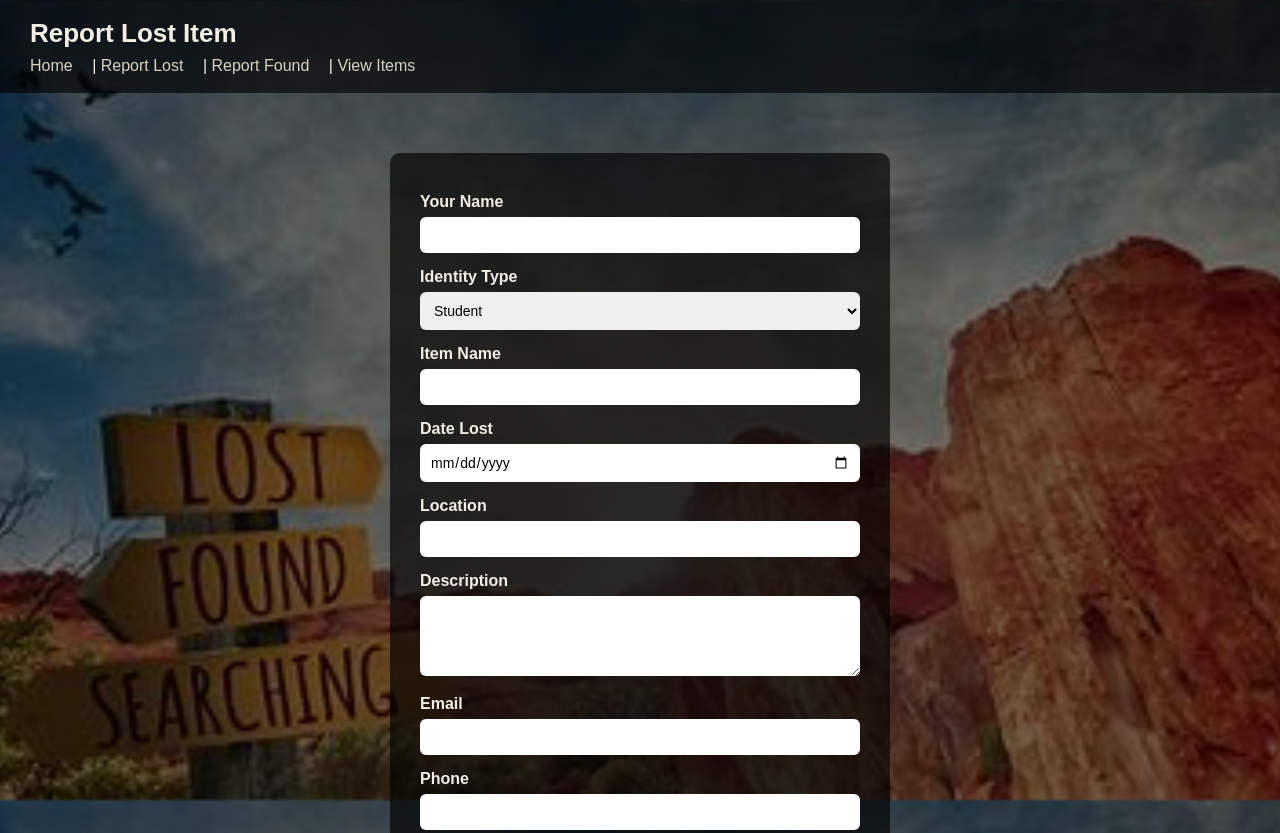
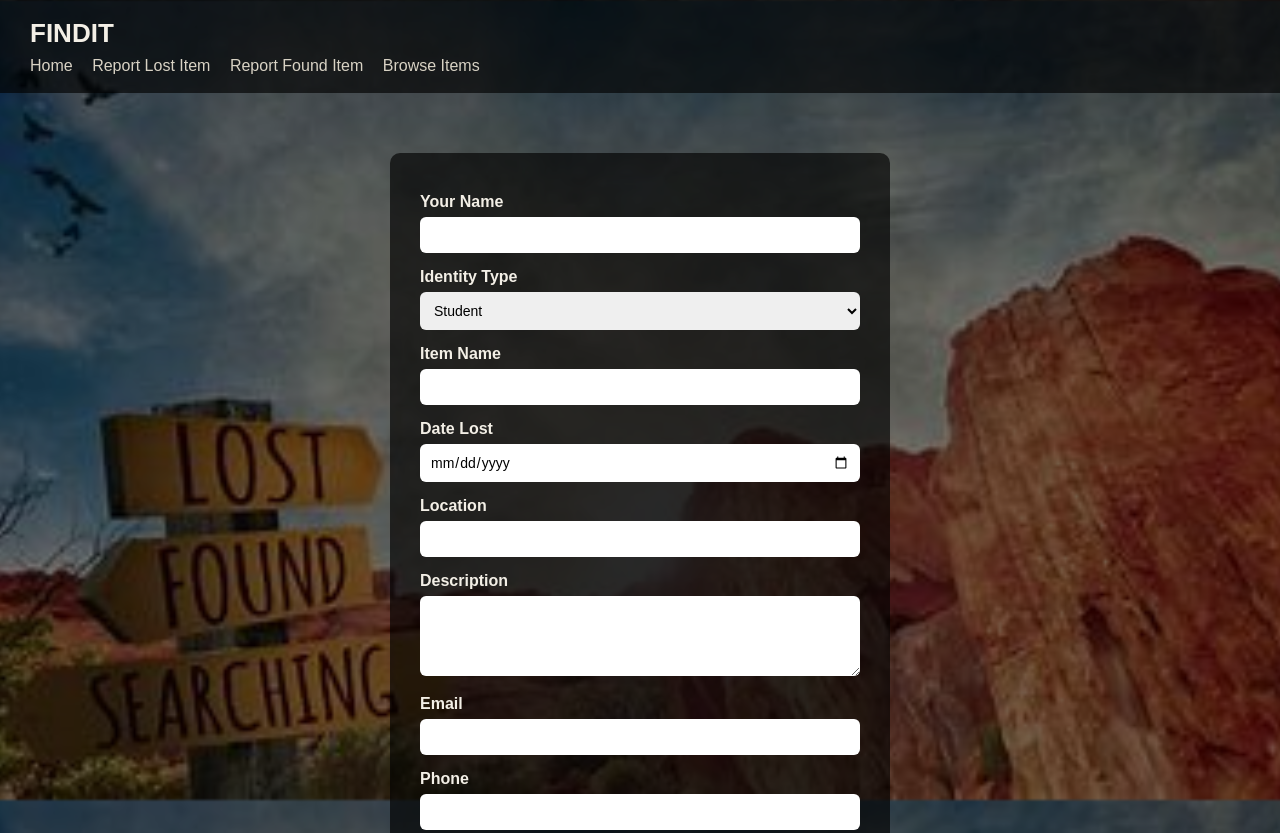
Before and after one commit to Ekansha20/lostfoundwebapp, a plain HTML site: page lost.html in a window 1280 px wide. Shown: the top 833 px of the page. Drawn offline with Linux system fonts and the light colour scheme.

Commit message:
Refactor lost item report page layout and scripts

```diff
--- a/lost.html
+++ b/lost.html
@@ -7,12 +7,12 @@
 <body>
 
 <header>
-<h1>Report Lost Item</h1>
+<h1>FINDIT</h1>
 <nav>
- <a href="index.html">Home</a> |
- <a href="lost.html">Report Lost</a> |
- <a href="found.html">Report Found</a> |
- <a href="items.html">View Items</a>
+ <a href="index.html">Home</a>
+ <a href="lost.html" class="active">Report Lost Item</a>
+ <a href="found.html">Report Found Item</a>
+ <a href="items.html">Browse Items</a>
 </nav>
 </header>
 
```
